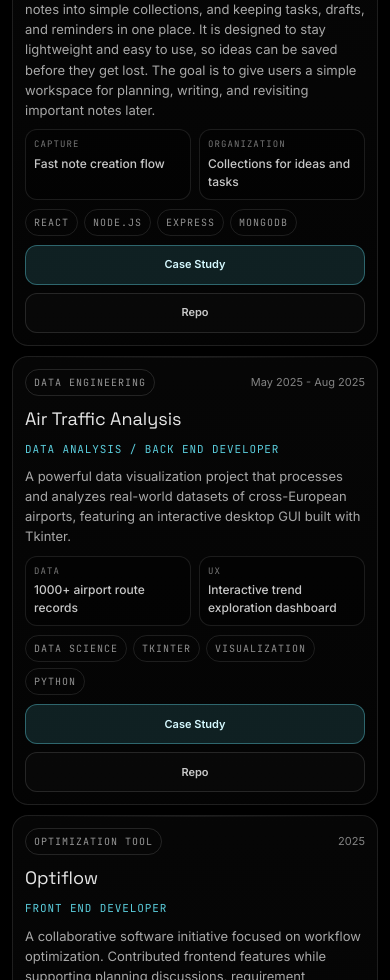
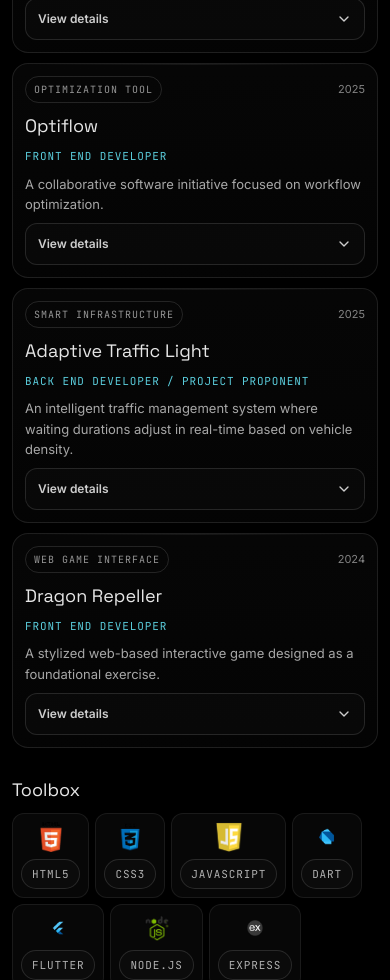
Before and after one commit to Sanuka-Pathiraja/portfolio, a React (Vite) app: page /projects in a window 390 px wide. Shown: the part 1020-2000 px from the top of the page. Built offline with nearby package versions, Linux system fonts and the light colour scheme.

Commit message:
Refine mobile UX with cleaner sections and expandable project cards

```diff
--- a/src/index.css
+++ b/src/index.css
@@ -462,7 +462,7 @@ body {
 
   .mobile-home__avatar-wrap {
     width: 100%;
-    aspect-ratio: 16 / 11;
+    aspect-ratio: 4 / 5;
     border-radius: 14px;
     overflow: hidden;
     border: 1px solid rgba(255, 255, 255, 0.1);
@@ -472,7 +472,7 @@ body {
     width: 100%;
     height: 100%;
     object-fit: cover;
-    object-position: top;
+    object-position: center 18%;
   }
 
   .mobile-home__eyebrow {
@@ -822,6 +822,27 @@ body {
     gap: 6px;
   }
 
+  .mobile-projects__toggle {
+    min-height: 42px;
+    border-radius: 12px;
+    border: 1px solid rgba(255, 255, 255, 0.12);
+    background: rgba(255, 255, 255, 0.02);
+    color: rgba(255, 255, 255, 0.8);
+    display: flex;
+    align-items: center;
+    justify-content: space-between;
+    gap: 8px;
+    padding: 0 12px;
+    font-size: 12px;
+    font-weight: 600;
+  }
+
+  .mobile-projects__details {
+    display: grid;
+    gap: 10px;
+    margin-top: 2px;
+  }
+
   .mobile-projects__stack span {
     font-size: 10px;
     text-transform: uppercase;
@@ -870,6 +891,39 @@ body {
     display: flex;
     flex-wrap: wrap;
     gap: 6px;
+  }
+
+  .mobile-projects__toolbox-grid {
+    display: grid;
+    grid-template-columns: repeat(3, minmax(0, 1fr));
+    gap: 8px;
+  }
+
+  .mobile-projects__toolbox-item {
+    border-radius: 12px;
+    min-height: 86px;
+    padding: 8px;
+    display: flex;
+    flex-direction: column;
+    align-items: center;
+    justify-content: center;
+    gap: 7px;
+    text-align: center;
+  }
+
+  .mobile-projects__toolbox-icon {
+    width: 30px;
+    height: 30px;
+    object-fit: contain;
+  }
+
+  .mobile-projects__toolbox-item span {
+    font-size: 9px;
+    letter-spacing: 0.08em;
+    text-transform: uppercase;
+    font-family: 'JetBrains Mono', monospace;
+    color: rgba(255, 255, 255, 0.68);
+    line-height: 1.3;
   }
 
   .mobile-projects__toolbox span {
@@ -1421,6 +1475,14 @@ body {
 
   .mobile-projects__actions {
     grid-template-columns: 1fr;
+  }
+
+  .mobile-projects__toolbox-grid {
+    grid-template-columns: repeat(2, minmax(0, 1fr));
+  }
+
+  .mobile-projects__toolbox-item {
+    min-height: 80px;
   }
 
   .mobile-projects__actions a {
--- a/src/pages/About.jsx
+++ b/src/pages/About.jsx
@@ -1,5 +1,5 @@
 import { motion } from 'framer-motion'
-import { Sparkles, Hash, Users, Heart, GraduationCap } from 'lucide-react'
+import { Sparkles, Hash, Users, GraduationCap } from 'lucide-react'
 import { ABOUT_CONTENT } from '../data/info'
 import SEO from '../components/seo/SEO'
 import SafeImage from '../components/ui/SafeImage'
@@ -15,8 +15,6 @@ const fade = {
     transition: { delay: i * 0.08, duration: 0.7, ease: [0.22, 1, 0.36, 1] }
   })
 }
-
-const sectionIcons = [Sparkles, Hash, Users, Heart]
 
 export default function About() {
   const isMobile = useMobileLayout()
@@ -79,17 +77,6 @@ export default function About() {
             </div>
           </article>
 
-          <article className="mobile-about__card glass-content">
-            <div className="mobile-about__card-head">
-              <Heart size={16} />
-              <h2>Interests</h2>
-            </div>
-            <div className="mobile-about__chips">
-              {ABOUT_CONTENT.interests.map((interest) => (
-                <span key={interest}>{interest}</span>
-              ))}
-            </div>
-          </article>
         </section>
 
         <section className="section-max mobile-about__education">
--- a/src/pages/Projects.jsx
+++ b/src/pages/Projects.jsx
@@ -1,6 +1,7 @@
 import { Link } from 'react-router-dom'
+import { useState } from 'react'
 import { motion } from 'framer-motion'
-import { Github, ExternalLink, Shield, Users } from 'lucide-react'
+import { Github, ExternalLink, ChevronDown, ChevronUp } from 'lucide-react'
 import { PROJECTS } from '../data/info'
 import { TECH_ICONS } from '../data/techIcons'
 import SEO from '../components/seo/SEO'
@@ -37,6 +38,7 @@ const firstViewCardItem = {
 
 export default function Projects() {
   const isMobile = useMobileLayout()
+  const [expandedProjectId, setExpandedProjectId] = useState(null)
 
   const disciplines = [
     "Client-Server Architecture",
@@ -64,6 +66,12 @@ export default function Projects() {
     })),
   }
 
+  const getBriefDescription = (text) => {
+    const firstSentence = text.split('. ')[0]?.trim()
+    if (!firstSentence) return text
+    return firstSentence.endsWith('.') ? firstSentence : `${firstSentence}.`
+  }
+
   if (isMobile) {
     return (
       <motion.div initial="hidden" animate="show" exit={{ opacity: 0 }} className="mobile-projects">
@@ -77,9 +85,7 @@ export default function Projects() {
         <section className="section-max mobile-projects__hero">
           <span className="mobile-projects__eyebrow">Project Portfolio</span>
           <h1>Builds Optimized for Delivery</h1>
-          <p>
-            Swipe-friendly cards focused on outcomes, stack choices, and clear next steps.
-          </p>
+          <p>Tap a project to expand details. Keep the list clean, then drill down only where you need.</p>
           <div className="mobile-projects__chips">
             {disciplines.slice(0, 5).map((discipline) => (
               <span key={discipline}>{discipline}</span>
@@ -97,8 +103,20 @@ export default function Projects() {
 
               <h2>{proj.title}</h2>
               <p className="mobile-projects__role">{proj.role}</p>
-              <p className="mobile-projects__desc">{proj.desc}</p>
+              <p className="mobile-projects__desc">{getBriefDescription(proj.desc)}</p>
 
+              <button
+                type="button"
+                className="mobile-projects__toggle"
+                aria-expanded={expandedProjectId === proj.id}
+                onClick={() => setExpandedProjectId((current) => (current === proj.id ? null : proj.id))}
+              >
+                <span>{expandedProjectId === proj.id ? 'Hide details' : 'View details'}</span>
+                {expandedProjectId === proj.id ? <ChevronUp size={16} /> : <ChevronDown size={16} />}
+              </button>
+
+              {expandedProjectId === proj.id && (
+                <div className="mobile-projects__details">
                   <div className="mobile-projects__metrics">
                     {(proj.metrics || []).slice(0, 2).map((metric) => (
                       <div key={metric.label}>
@@ -137,15 +155,20 @@ export default function Projects() {
                       </a>
                     )}
                   </div>
+                </div>
+              )}
             </article>
           ))}
         </section>
 
         <section className="section-max mobile-projects__toolbox">
           <h2>Toolbox</h2>
-          <div>
+          <div className="mobile-projects__toolbox-grid">
             {TECH_ICONS.map((tech) => (
-              <span key={tech.name}>{tech.name}</span>
+              <article key={tech.name} className="mobile-projects__toolbox-item glass-sm" title={tech.name}>
+                <SafeImage src={tech.icon} alt={tech.name} className="mobile-projects__toolbox-icon" />
+                <span>{tech.name}</span>
+              </article>
             ))}
           </div>
         </section>
```
Lines whose indentation alone changed are shown as unchanged.
